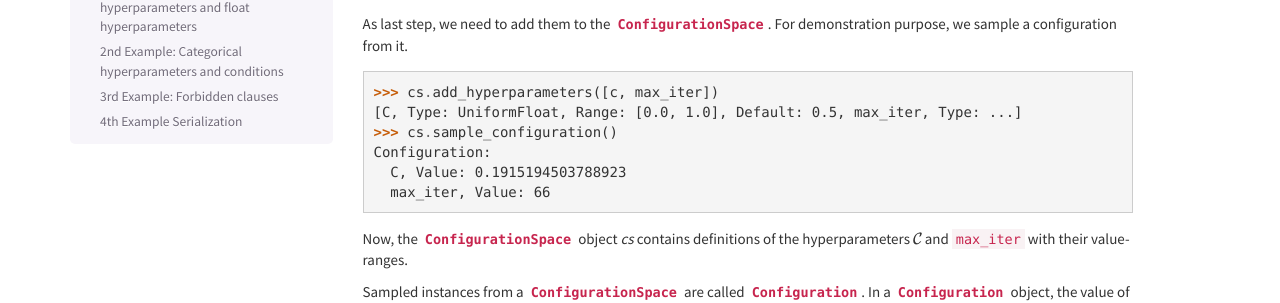
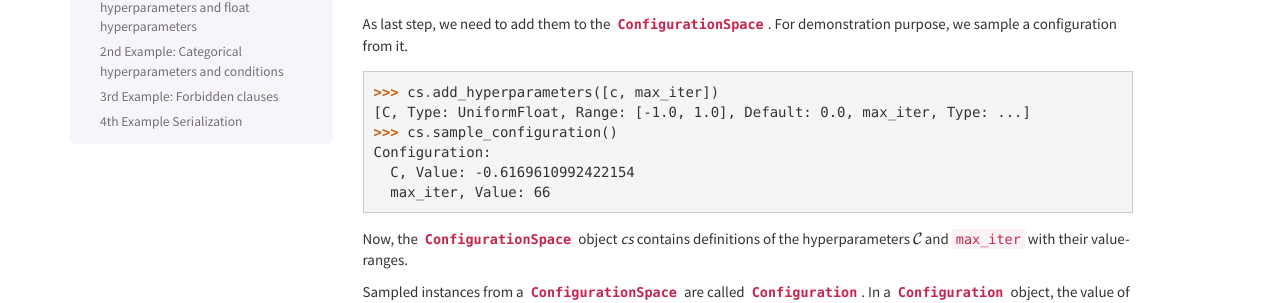
Before and after one commit to automl/ConfigSpace, a Sphinx documentation site: the page built from docs/source/User-Guide.rst, in a window 1280 px wide and 900 px high, scrolled down 613 px. Shown: the part 156-459 px from the top of the window. Built offline with Sphinx 7.4.7, drawn with Linux system fonts in a browser that asks for light colours; the version number is read from the project's files by our own code.

Commit message:
Fix Doctest

```diff
--- a/docs/source/User-Guide.rst
+++ b/docs/source/User-Guide.rst
@@ -47,10 +47,10 @@ For demonstration  purpose, we sample a configuration from it.
 .. doctest::
 
     >>> cs.add_hyperparameters([c, max_iter])
-    [C, Type: UniformFloat, Range: [0.0, 1.0], Default: 0.5, max_iter, Type: ...]
+    [C, Type: UniformFloat, Range: [-1.0, 1.0], Default: 0.0, max_iter, Type: ...]
     >>> cs.sample_configuration()
     Configuration:
-      C, Value: 0.1915194503788923
+      C, Value: -0.6169610992422154
       max_iter, Value: 66
     <BLANKLINE>
 
```
